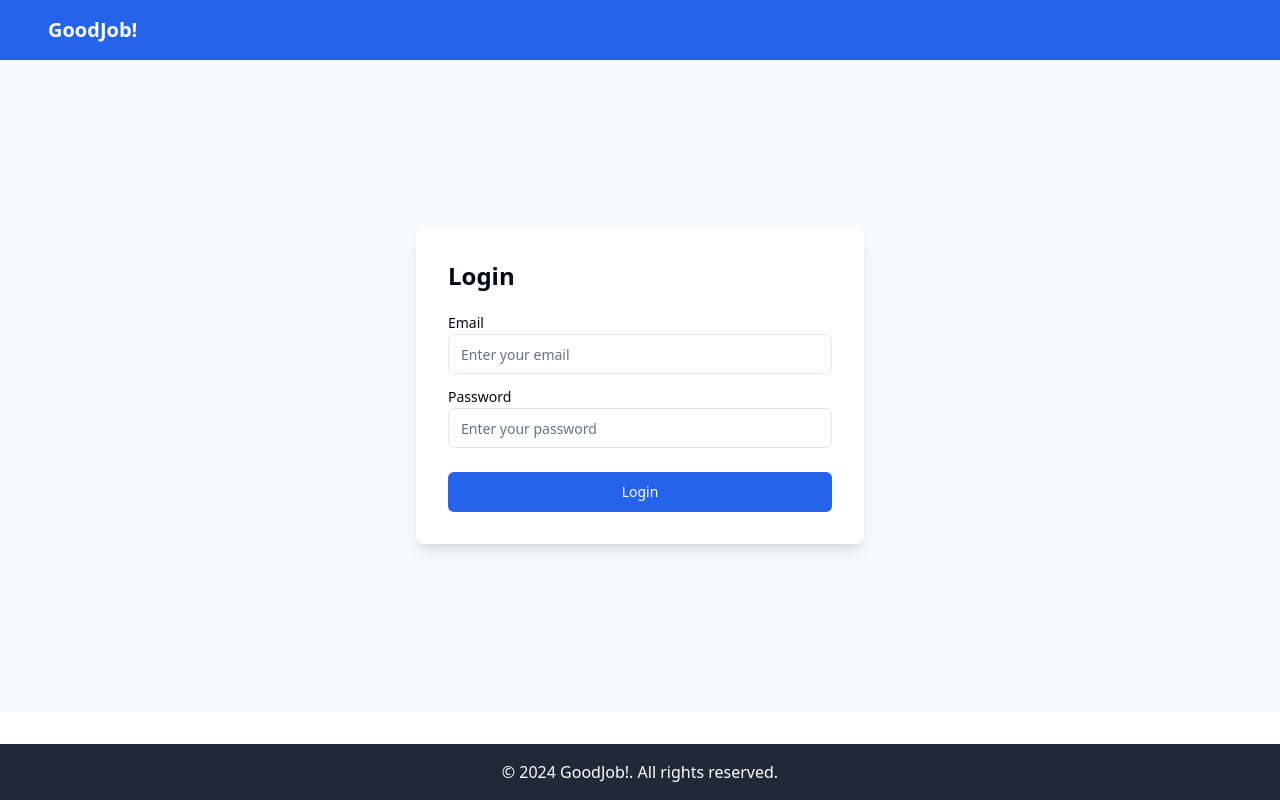
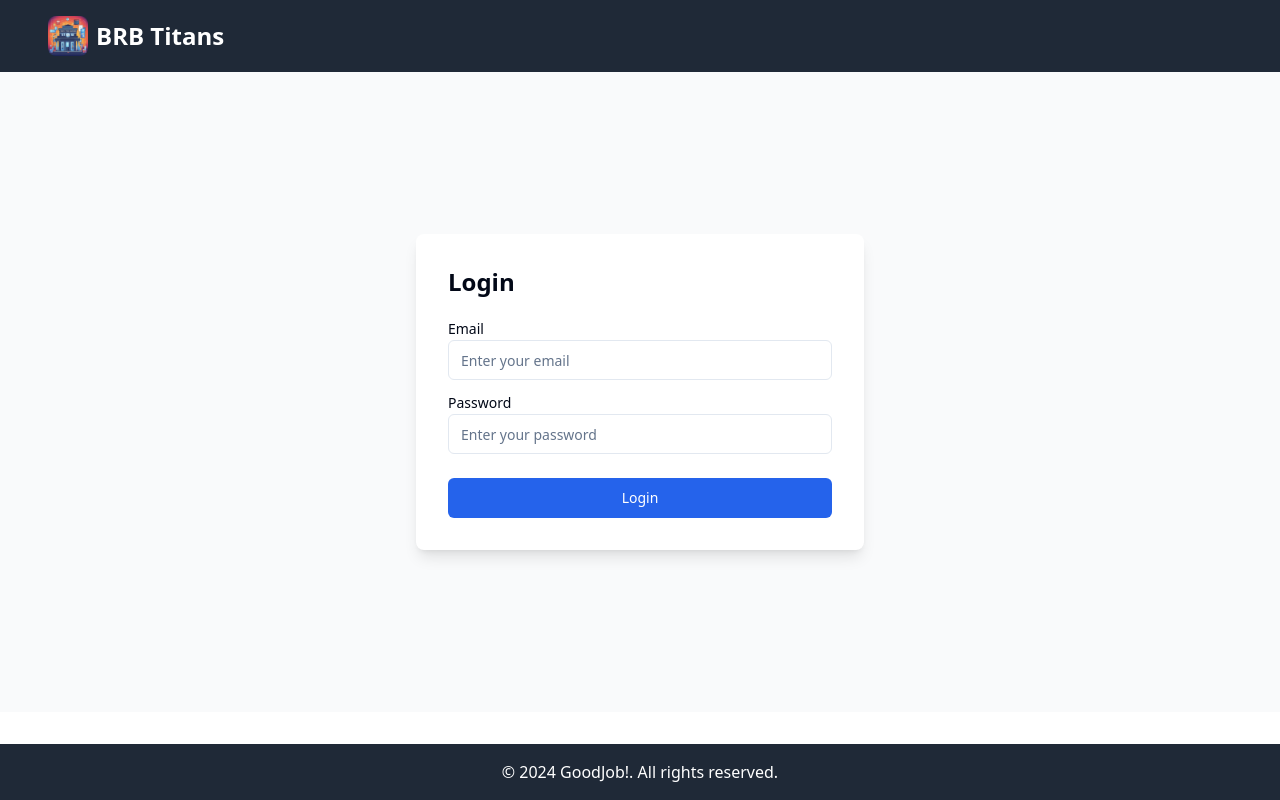
Before and after one commit to Shavkatjon-O/BRB_Hackcelerator_2024_Frontend, a Next.js app: page /users/login in a window 1280 px wide. Built offline with nearby package versions, Linux system fonts and the light colour scheme.

Commit message:
fix: pages

```diff
--- a/src/app/dashboard/layout.tsx
+++ b/src/app/dashboard/layout.tsx
@@ -1,6 +1,5 @@
 import Sidebar from './_components/sidebar';
 import Header from './_components/header';
-
 
 const DashboardLayout = ({ children }: { children: React.ReactNode }) => {
   return (
--- a/src/app/dashboard/page.tsx
+++ b/src/app/dashboard/page.tsx
@@ -1,4 +1,3 @@
-import Dashboard from './layout';
 
 const Page = () => {
   return (
--- a/src/app/users/_components/footer.tsx
+++ b/src/app/users/_components/footer.tsx
@@ -1,4 +1,4 @@
-import React from 'react';
+// footer
 
 const Footer = () => {
   return (
--- a/src/app/users/_components/header.tsx
+++ b/src/app/users/_components/header.tsx
@@ -1,13 +1,20 @@
 import Link from 'next/link';
-import React from 'react';
+import Image from 'next/image';
 
 const Header = () => {
   return (
-    <header className="bg-blue-600 text-white p-4">
+    <header className="bg-gray-800 text-white p-4">
       <div className="container mx-auto">
         <h1 className="text-xl font-bold">
-          <Link href="/">
-            GoodJob!
+          <Link href="/" className="text-2xl font-bold flex items-center">
+            <Image
+              src="/brb-titans-logo.png"
+              alt="BRB Titans Logo"
+              width={40}
+              height={40}
+              className="mr-2"
+            />
+            BRB Titans
           </Link>
         </h1>
       </div>
--- a/src/app/users/login/page.tsx
+++ b/src/app/users/login/page.tsx
@@ -1,5 +1,3 @@
-import React from 'react';
-
 import { Input } from '@/components/ui/input';
 import { Button } from '@/components/ui/button';
 import { Label } from '@/components/ui/label';
--- a/src/app/users/signup/page.tsx
+++ b/src/app/users/signup/page.tsx
@@ -1,5 +1,3 @@
-import React from 'react';
-
 import { Input } from '@/components/ui/input'
 import { Button } from '@/components/ui/button'
 import { Label } from '@/components/ui/label'
```
